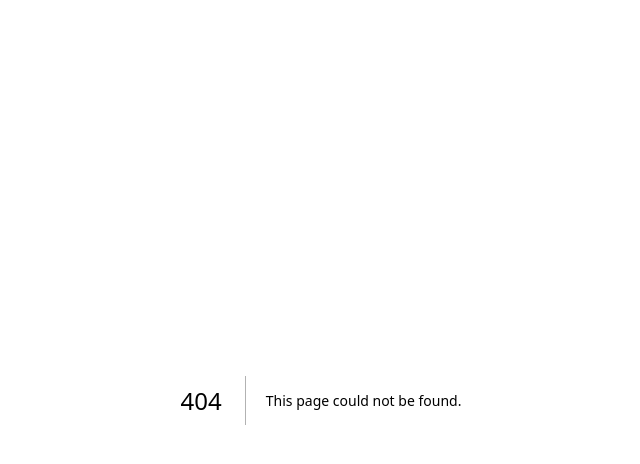
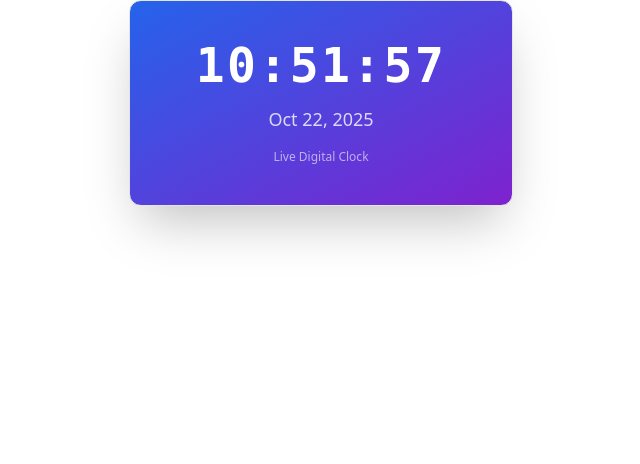
Before and after one commit to guoliangz588/test-1761122126837, a Next.js app: page /digital-clock in a window 1280 px wide. Before the commit this address had no page. Shown: the top 464 px of the page, without its empty margins (319-959 px from the left). Built offline with nearby package versions, Linux system fonts and the light colour scheme.

Commit message:
[AI] Created a new Digital Clock UI component.

```diff
--- /dev/null
+++ b/pages/digital-clock.tsx
@@ -0,0 +1,50 @@
+/*
+ * A digital clock UI component displaying the current time with a distinct style.
+ * Generated UI Tool Component
+ */
+
+import React, { useState, useEffect } from 'react';
+import { Card, CardContent, CardHeader, CardTitle } from '@/components/ui/card';
+
+export default function DigitalClock() {
+  const [time, setTime] = useState(new Date());
+
+  useEffect(() => {
+    const timerId = setInterval(() => {
+      setTime(new Date());
+    }, 1000);
+
+    return () => clearInterval(timerId);
+  }, []);
+
+  const formattedTime = time.toLocaleTimeString('en-US', {
+    hour: '2-digit',
+    minute: '2-digit',
+    second: '2-digit',
+    hour12: false, // Use 24-hour format
+  });
+
+  const formattedDate = time.toLocaleDateString('en-US', {
+    year: 'numeric',
+    month: 'short',
+    day: 'numeric',
+  });
+
+  return (
+    <Card className="w-full max-w-sm mx-auto p-4 bg-gradient-to-br from-blue-600 to-purple-700 text-white rounded-xl shadow-2xl">
+      <CardHeader className="pb-2">
+        <CardTitle className="text-5xl font-mono tracking-wider text-center">
+          {formattedTime}
+        </CardTitle>
+      </CardHeader>
+      <CardContent className="pt-2">
+        <p className="text-lg text-center opacity-80">
+          {formattedDate}
+        </p>
+        <div className="mt-4 text-xs text-center opacity-60">
+          <p>Live Digital Clock</p>
+        </div>
+      </CardContent>
+    </Card>
+  );
+}
```
